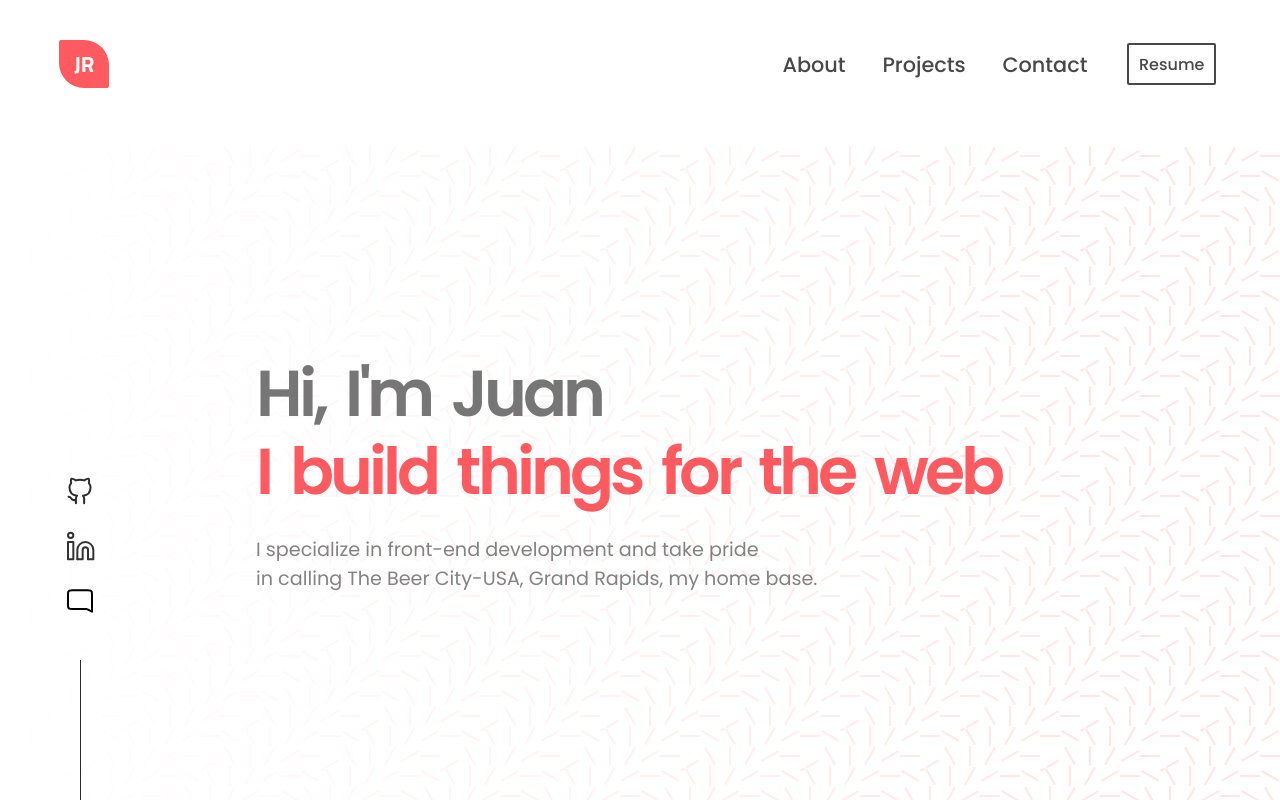
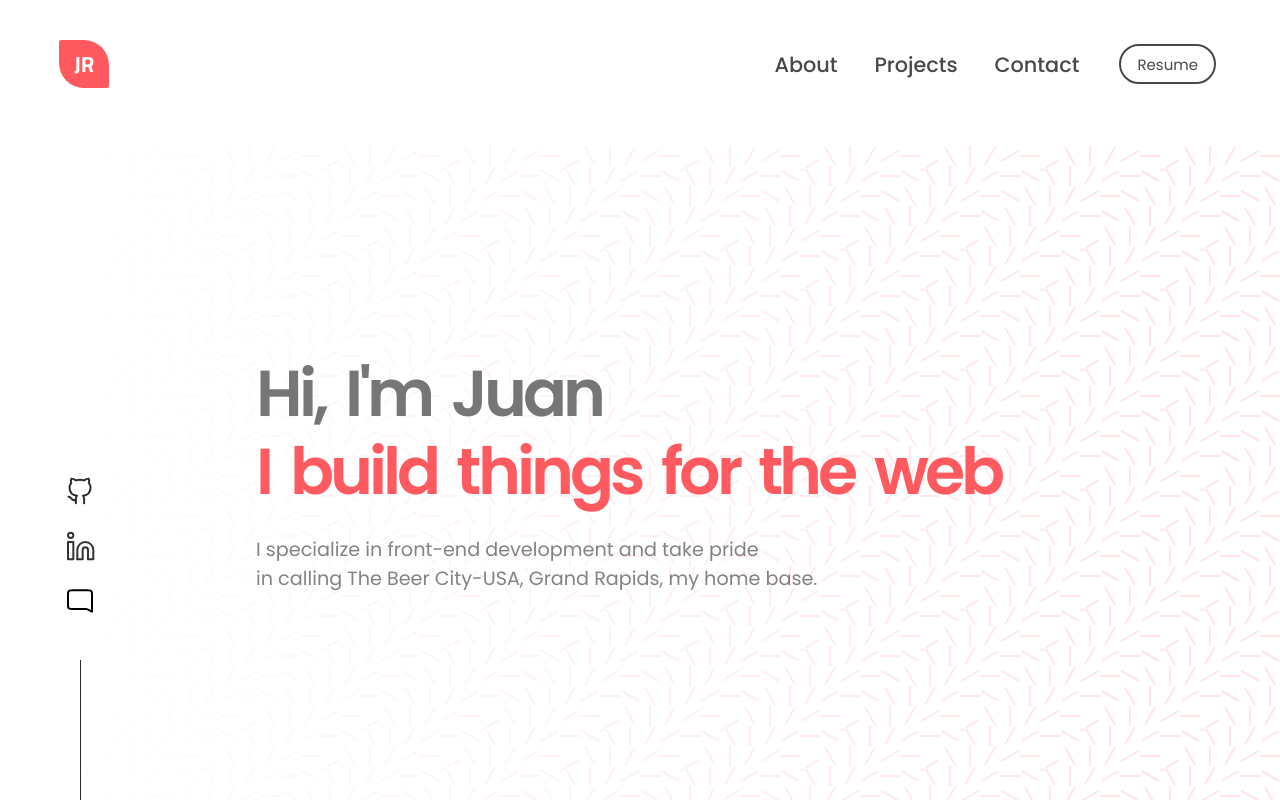
Before and after one commit to JD-R0driguez/react-play-ground, a React (Vite) app in the folder home-page/: page / in a window 1280 px wide. Shown: the top 800 px of the page. Built offline with nearby package versions, Linux system fonts and the light colour scheme.

Commit message:
Modified styles in nav-links

```diff
--- a/home-page/src/components/Navbar.css
+++ b/home-page/src/components/Navbar.css
@@ -49,18 +49,33 @@
     color: #484848;
     font: inherit;
     display: inline-block;
-    transition: color 0.15s, transform 0.3s;
+    transition: all 0.2s ease-in-out;
 }
 
 .header-anchor-tag:hover {
     color: #FF5A5F;
-    transform: translateY(-7px);
+    transform: translateY(-5px);
+}
+
+.nav-links button{
+    display: flex;
+    justify-content: center;
+    align-items: center;
+    gap: 0.2rem;
+    border-radius: 10em;
+    font-size: 15px;
+    font-weight: 400;
+    padding: 0.4rem 1rem;
+    border: 2px solid #484848;
+    color: #484848;
+    background-color: white;
+    cursor: pointer;
+    transition: all 0.3s ease-in-out;
 }
 
 .motion-button {
     margin-left: 2.5rem;
     background-color: transparent;
-    /* color: rgb(45, 44, 44); */
     color: #484848;
     font-size: 1rem;
     font-weight: 500;
@@ -87,10 +102,6 @@
 
 }
 
-.motion-button.resume{
-    border-radius: 2px;
-}
-
 .motion-button::before {
     content: "";
     position: absolute;
@@ -100,12 +111,8 @@
     height: 100%;
     background-color: #484848;
     transform: translateX(-100%);
-    transition: all 0.7s ease;
+    transition: all 0.7s ease-in-out;
     z-index: -1;
-}
-
-.motion-button.resume::before{
-    transition: all 0.9s ease;
 }
 
 .motion-button:hover::before {
@@ -113,6 +120,6 @@
 }
 
 .motion-button:hover {
-    transform: translateX(-4px);
+    transform: translateX(-3px) translateY(-3px);
     color: white;
 }
--- a/home-page/src/components/Navbar.jsx
+++ b/home-page/src/components/Navbar.jsx
@@ -21,7 +21,7 @@ export default function Navbar(){
                         <a className="header-anchor-tag" href="">Contact</a>
                     </li>
                 </ul>
-                <button className="motion-button resume animate__animated animate__fadeInDown">Resume</button>
+                <button className="motion-button animate__animated animate__fadeInDown">Resume</button>
             </div>
         </nav>
     )
```
